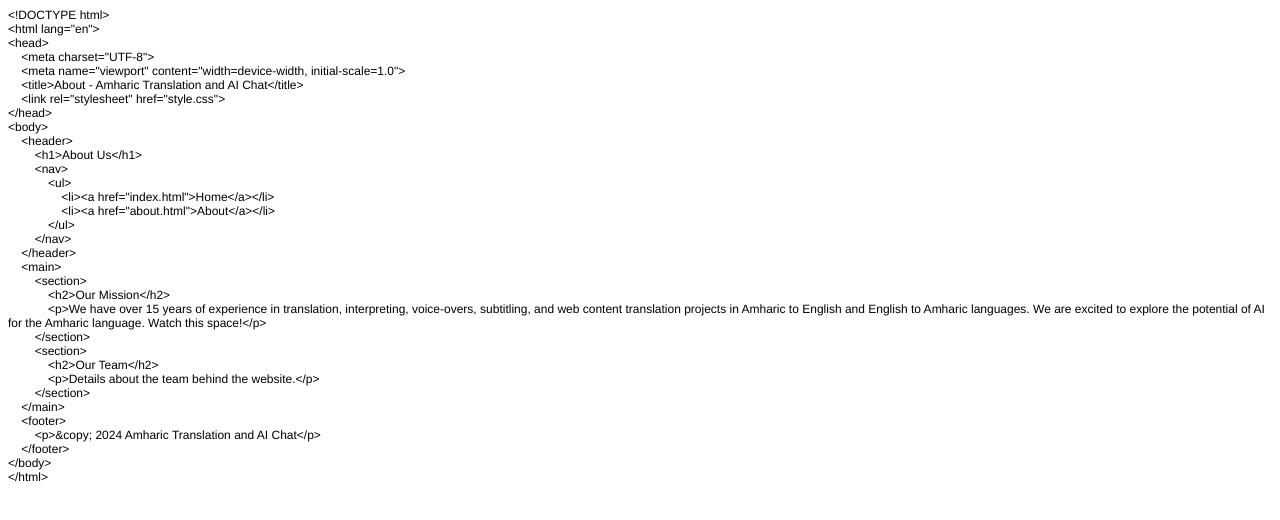
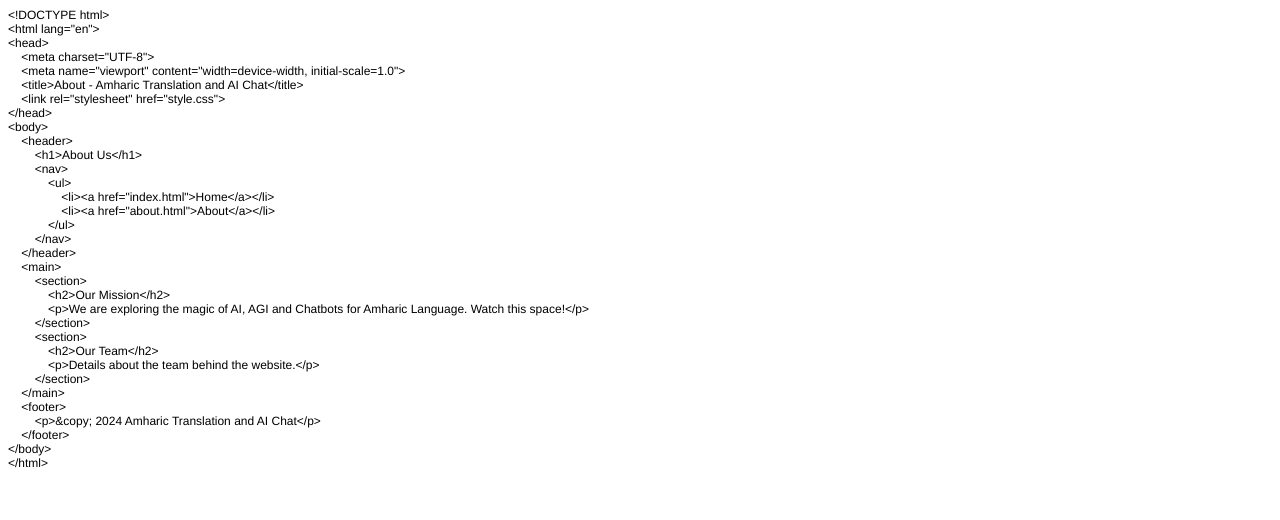
Before and after one commit to balagergit/amhariconline, a plain HTML site: page about.html in a window 1280 px wide. Drawn offline with Linux system fonts and the light colour scheme.

Commit message:
Add files via upload

```diff
--- a/about.html
+++ b/about.html
@@ -32,7 +32,7 @@
 <p class="p1"><span class="Apple-converted-space">    </span>&lt;main&gt;</p>
 <p class="p1"><span class="Apple-converted-space">        </span>&lt;section&gt;</p>
 <p class="p1"><span class="Apple-converted-space">            </span>&lt;h2&gt;Our Mission&lt;/h2&gt;</p>
-<p class="p1"><span class="Apple-converted-space">            </span>&lt;p&gt;We have over 15 years of experience in translation, interpreting, voice-overs, subtitling, and web content translation projects in Amharic to English and English to Amharic languages. We are excited to explore the potential of AI for the Amharic language. Watch this space!&lt;/p&gt;</p>
+<p class="p1"><span class="Apple-converted-space">            </span>&lt;p&gt;We are exploring the magic of AI, AGI and Chatbots for Amharic Language. Watch this space!&lt;/p&gt;</p>
 <p class="p1"><span class="Apple-converted-space">        </span>&lt;/section&gt;</p>
 <p class="p1"><span class="Apple-converted-space">        </span>&lt;section&gt;</p>
 <p class="p1"><span class="Apple-converted-space">            </span>&lt;h2&gt;Our Team&lt;/h2&gt;</p>
```
